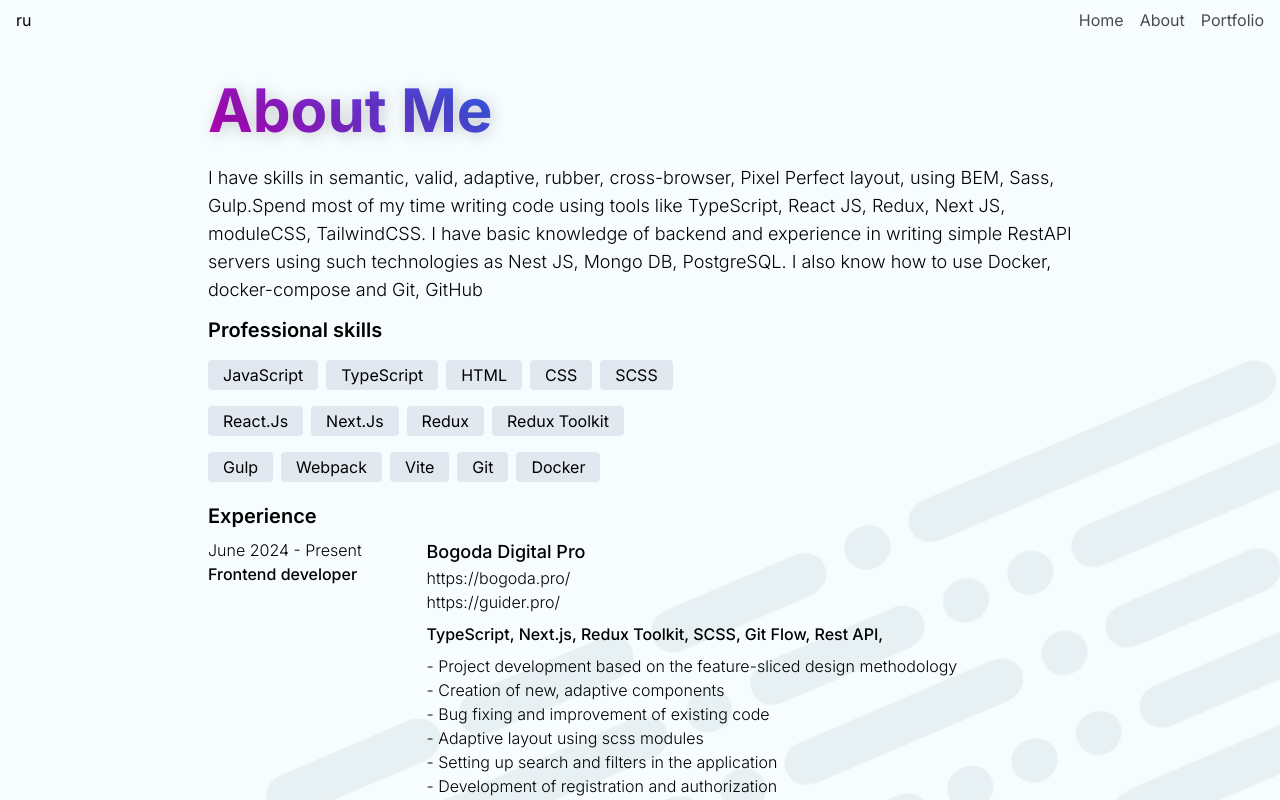
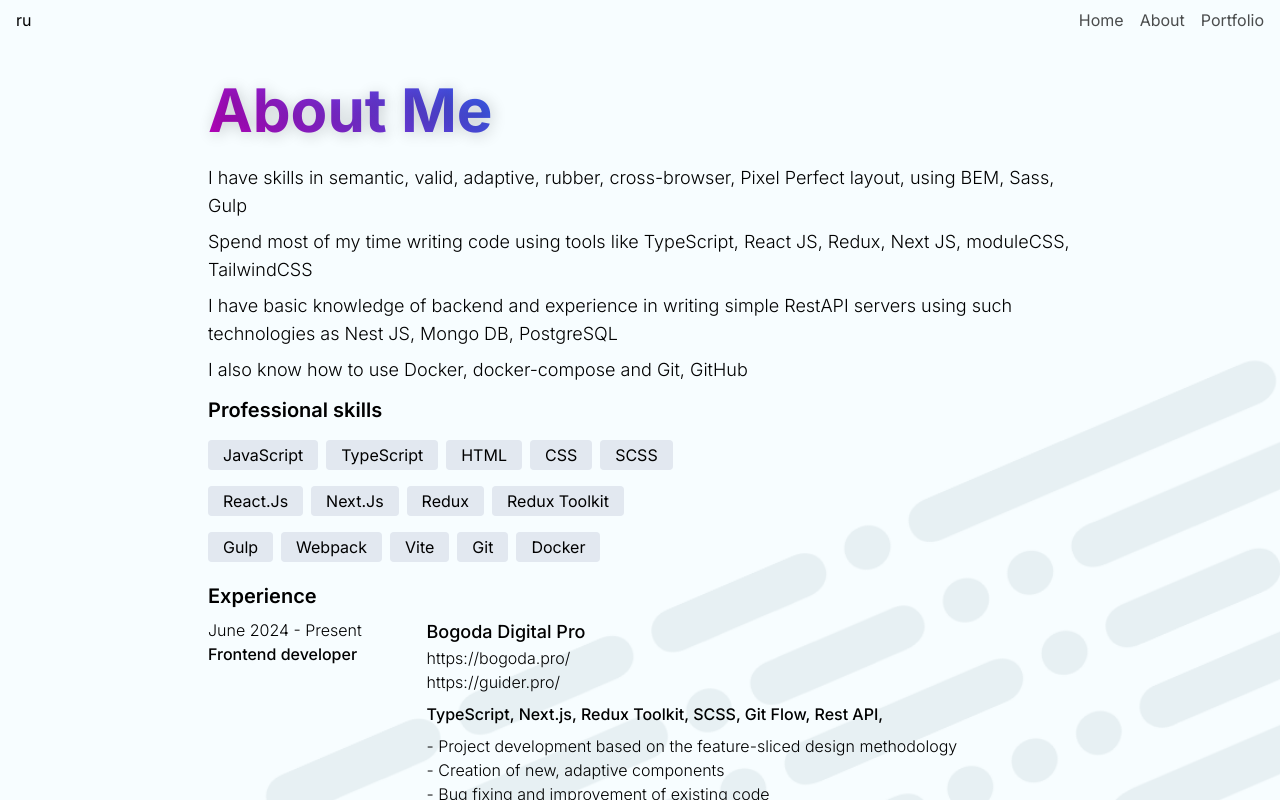
Before and after one commit to DenisJet/myportfolio_2.0, a Next.js app: page /en/about in a window 1280 px wide. Shown: the top 800 px of the page. Built offline with nearby package versions, Linux system fonts and the light colour scheme.

Commit message:
fix about

```diff
--- a/src/app/[locale]/about/page.tsx
+++ b/src/app/[locale]/about/page.tsx
@@ -10,7 +10,17 @@ export default function About(): JSX.Element {
     <main>
       <div className='container p-4 mx-auto max-w-4xl'>
         <h1 className='gradient text-6xl font-bold mt-6 mb-6'>{t('title')}</h1>
-        <p className='font-light text-lg mb-3'>{t('text')}</p>
+        <div className='font-light text-lg mb-3'>
+          {t('text')
+            .split('.')
+            .map((item, i) => {
+              return (
+                <p key={i} className='mb-2'>
+                  {item}
+                </p>
+              );
+            })}
+        </div>
         {/* <div className='my-3 flex'>
           <Link
             href='https://assets.htmlacademy.ru/certificates/profession/39/1875311.pdf?1665069782&_ga=2.193242148.86894964.1665994142-270059664.1655958253'
```
